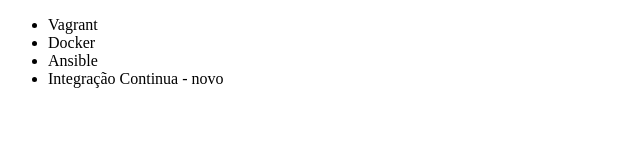
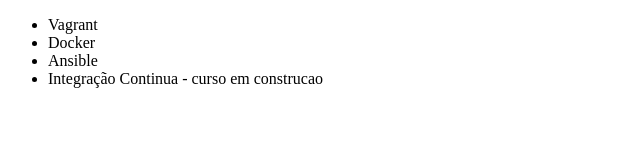
Before and after one commit to esdrasfr/alura-git, a plain HTML site: page index.html in a window 1280 px wide. Shown: the full height of the page, 0-640 px from the left. Drawn offline with Linux system fonts and the light colour scheme.

Commit message:
alterando titulo do curso de integracao continua - em construcao

```diff
--- a/index.html
+++ b/index.html
@@ -9,7 +9,7 @@
         <li>Vagrant</li>
         <li>Docker</li>
         <li>Ansible</li>
-        <li>Integração Continua - novo</li>
+        <li>Integração Continua - curso em construcao</li>
     </ul>
 </body>
 </html>
```
